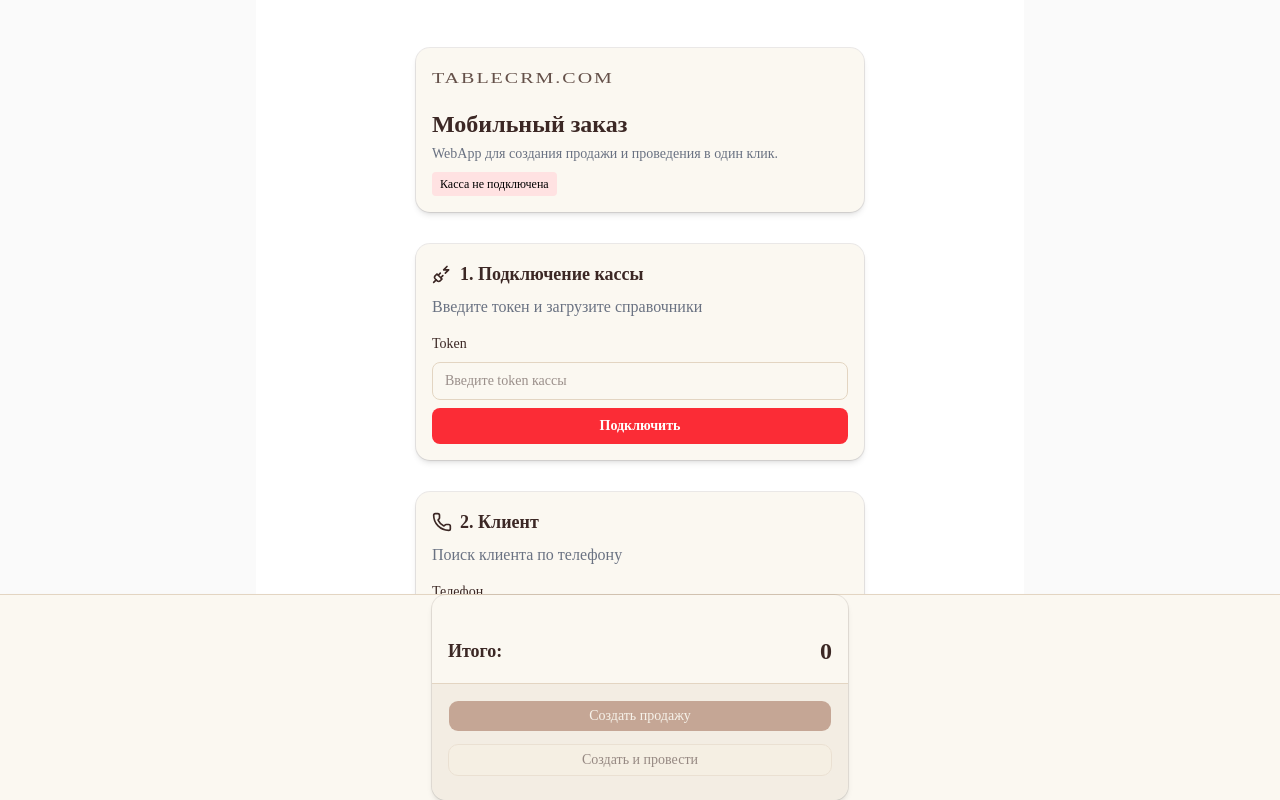
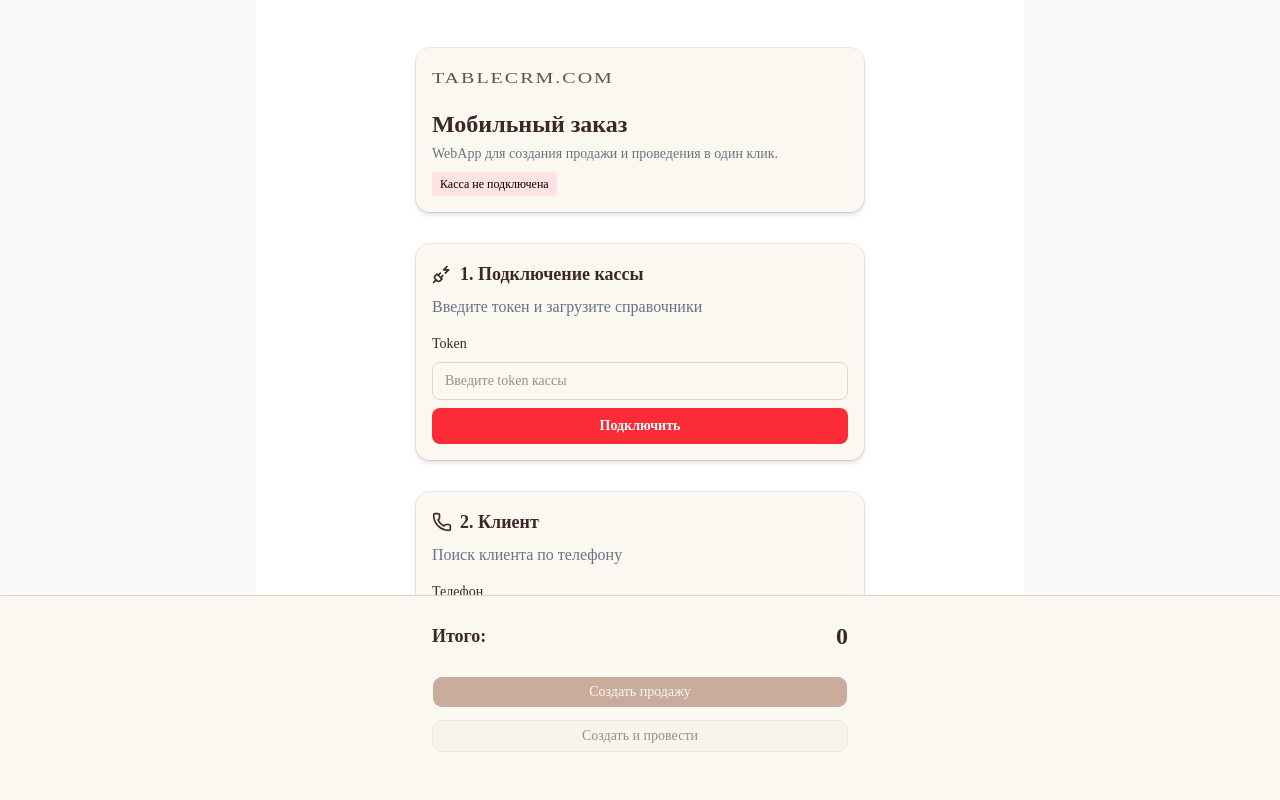
Before and after one commit to GalinaBagram1987/testJobTablecrm, a Next.js app in the folder my-next-app/: page / in a window 1280 px wide. Shown: the top 800 px of the page. Built offline with nearby package versions, Linux system fonts and the light colour scheme.

Commit message:
correct cart

```diff
--- a/my-next-app/components/CommentedFile.jsx
+++ b/my-next-app/components/CommentedFile.jsx
@@ -16,7 +16,7 @@ const Comment = () => {
   const { comment } = useSelector((state) => state.order);
 
   return (
-  <Card className="shadow-md">
+  <Card className="shadow-md mb-40">
     <CardHeader>
       <CardTitle className="space-y-2">
         <h2 className="flex items-center gap-2 text-lg font-semibold">Комментарий</h2>
--- a/my-next-app/components/OrderSum.jsx
+++ b/my-next-app/components/OrderSum.jsx
@@ -17,14 +17,12 @@ const OrderSummary = () => {
   };
 
   return (
-    <Card className="shadow-md">
-      <CardContent className="pt-6">
-        <div className="flex justify-between items-center">
+        <div className="py-6">
+          <div className="flex justify-between items-center mb-6">
           <span className="text-lg font-semibold">Итого:</span>
           <span className="text-2xl font-bold">{totalSum} </span>
         </div>
-      </CardContent>
-      <CardFooter className="flex flex-col gap-3 pb-6">
+        <div className="flex flex-col gap-3 pb-6">
           <Button
             onClick={() => handleSubmit(false)}
             disabled={!canSubmit || isSubmitting}
@@ -40,8 +38,8 @@ const OrderSummary = () => {
           >
             {isSubmitting ? 'Отправка...' : 'Создать и провести'}
           </Button>
-      </CardFooter>
-    </Card>
+        </div>
+    </div>
   );
 };
 
```
Lines whose indentation alone changed are shown as unchanged.
